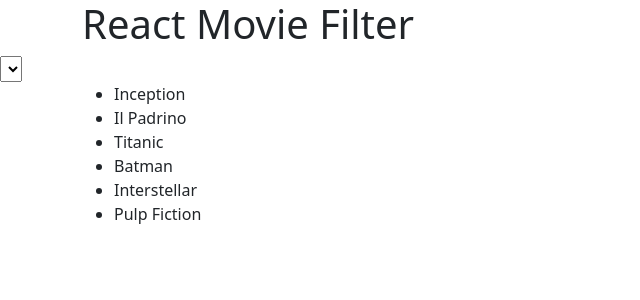
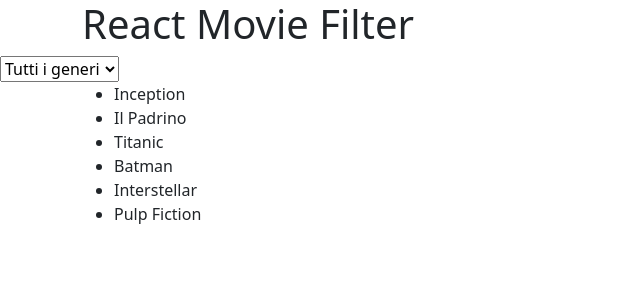
Before and after one commit to davide-delgiudice/react-movie-filter, a React (Vite) app: page / in a window 1280 px wide. Shown: the top 300 px of the page, without its empty margins (0-640 px from the left). Built offline with nearby package versions, Linux system fonts and the light colour scheme.

Commit message:
[UPD] add new const generi and define options in select

```diff
--- a/src/App.jsx
+++ b/src/App.jsx
@@ -6,9 +6,9 @@ function App() {
   const [filteredFilms, setFilteredFilms] = useState(currentFilms);
   const [genreSelected, setGenreSelected] = useState('');
 
-  useEffect(() => {
+  const generi = ['Fantascienza', 'Thriller', 'Romantico', 'Azione'];
 
-  }, [genreSelected]);
+
 
   return (
     <>
@@ -19,14 +19,15 @@ function App() {
           </div>
         </header>
         <main>
-          <select>
-            <option value="">
-
-            </option>
+          <select value={genreSelected} onChange={(e) => setGenreSelected(e.target.value)}>
+            <option value="">Tutti i generi</option>
+            {generi.map((g, index) => (
+              <option key={index} value={g}>{g}</option>
+            ))};
           </select>
           <div className='container'>
             <ul>
-              {films.map((film) => (
+              {filteredFilms.map((film) => (
                 <li>
                   {film.title}
                 </li>
```
